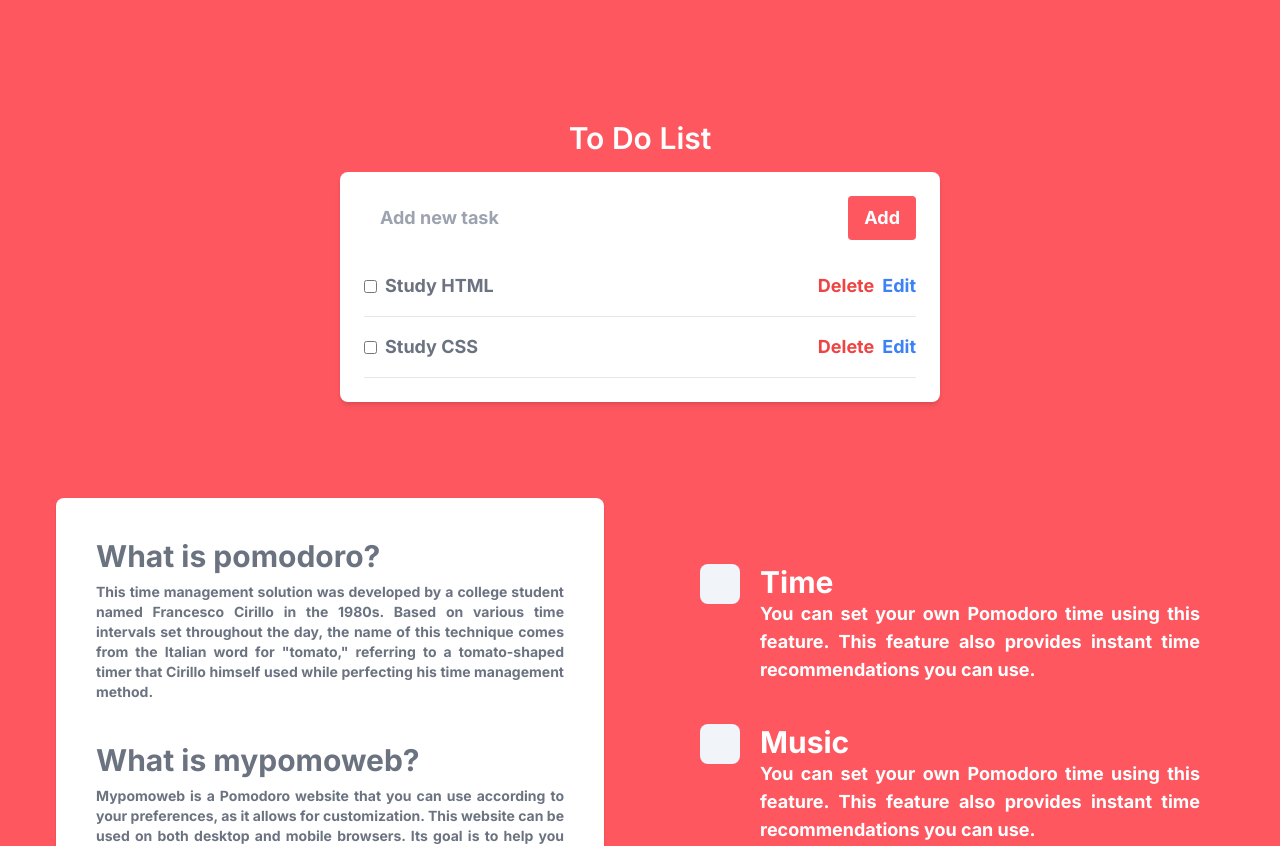
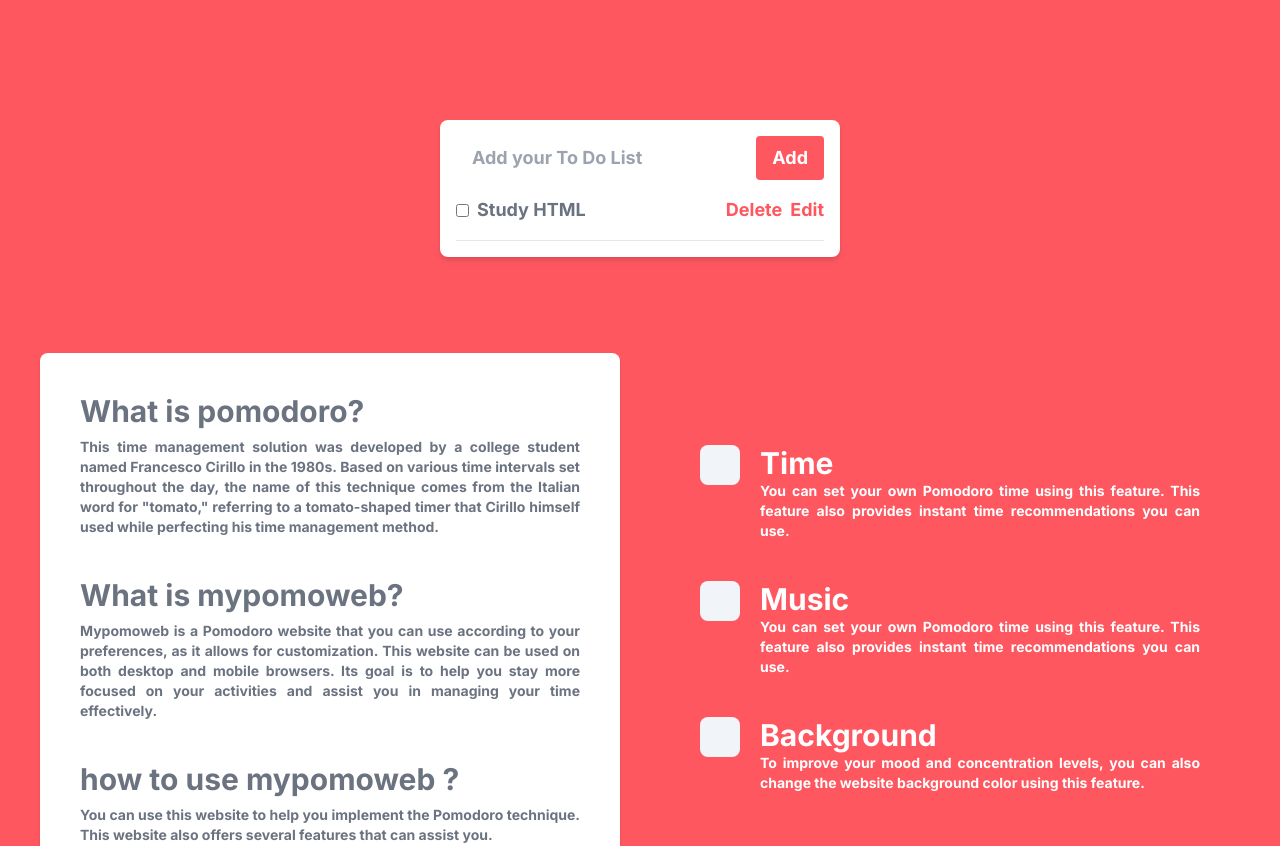
Before and after one commit to MouReyRB/pomoweb, a Next.js app: page / in a window 1280 px wide. Shown: the part 720-1566 px from the top of the page. Built offline with nearby package versions, Linux system fonts and the light colour scheme; some icons are missing.

Commit message:
optimize todo and add effect menus

```diff
--- a/app/page.jsx
+++ b/app/page.jsx
@@ -54,7 +54,7 @@
 
     // To Do List
     const [tasks, setTasks] = useState([
-        "Study HTML", "Study CSS"
+        "Study HTML"
     ]);
     const [newTask, setNewTask] = useState("");
 
@@ -125,19 +125,16 @@
             </div>
             <div className="text-white text-lg font-bold p-10 w-full"
                 style={{ backgroundColor: `#${globalColor}` }} >
-                <h1 className="text-center text-3xl font-semibold mb-4">
-                    To Do List
-                </h1>
-                <div className="md:w-1/2 mx-auto text-gray-500 dark:text-gray-400">
-                    <div className="bg-white shadow-md rounded-lg p-6">
+                <div className="md:w-1/3 mx-auto text-gray-500 dark:text-gray-400 text-sm sm:text-lg">
+                    <div className="bg-white shadow-md rounded-lg p-4">
                         <form onSubmit={handleAddTask}>
-                            <div className="flex mb-4">
+                            <div className="flex">
                                 <input
                                     type="text"
-                                    className="w-full px-4 py-2 mr-2 rounded-lg border-gray-300 focus:outline-none focus:border-blue-500"
+                                    className="w-full px-4 py-2 mr-2  rounded-lg border-gray-300 focus:outline-none focus:border-blue-500"
                                     value={newTask}
                                     onChange={(e) => setNewTask(e.target.value)}
-                                    placeholder="Add new task"
+                                    placeholder="Add your To Do List"
                                     required
                                 />
                                 <button className="bg-blue-500 hover:bg-blue-700 text-white font-bold py-2 px-4 rounded"
@@ -161,16 +158,18 @@
                                         />
                                         <span>{task}</span>
                                     </label>
-                                    <div>
+                                    <div >
                                         <button
                                             className="text-red-500 hover:text-red-700 mr-2"
                                             onClick={() => handleDeleteTask(index)}
+                                            style={{ color: `#${globalColor}` }}
                                         >
                                             Delete
                                         </button>
                                         <button
                                             className="text-blue-500 hover:text-blue-700"
                                             onClick={() => handleEditTask(index)}
+                                            style={{ color: `#${globalColor}` }}
                                         >
                                             Edit
                                         </button>
@@ -183,7 +182,7 @@
             </div>
             <div className="text-white text-lg font-bold p-10 w-full grid gap-10 md:grid-cols-2"
                 style={{ backgroundColor: `#${globalColor}` }}>
-                <div className="space-y-10 text-white text-lg font-bold p-10 bg-white rounded-lg shadow m-4 dark:bg-gray-800">
+                <div className="space-y-10 text-white text-lg font-bold p-10 bg-white rounded-lg shadow m-4 dark:bg-gray-800 mx-auto ">
                     <div className="space-y-2 text-sm text-gray-500 dark:text-gray-400">
                         <h1 className="text-3xl">What is pomodoro?</h1>
                         <p style={{ textAlign: 'justify' }}>This time management solution was developed by a college student named Francesco Cirillo in
@@ -204,7 +203,7 @@
                             offers several features that can assist you.</p>
                     </div>
                 </div>
-                <div className="space-y-10 flex flex-col justify-center text-white text-lg font-bold p-10 w-full">
+                <div className="space-y-10 text-sm flex flex-col justify-center text-white text-lg font-bold p-10 w-full">
                     <div className="flex gap-5">
                         <div className="p-2 rounded-lg bg-secondary aspect-square w-min h-min">
                             <Icon
--- a/components/menus.jsx
+++ b/components/menus.jsx
@@ -14,13 +14,15 @@
   setLongBreakLength,
 }) => {
   const [modal, setModal] = useState(null);
+  const [isModalVisible, setIsModalVisible] = useState(false);
   const [isScrolling, setIsScrolling] = useState(false);
-  const [isTop, setIsTop] = useState(true); // State untuk menentukan apakah pengguna berada di bagian atas halaman
+  const [isTop, setIsTop] = useState(true);
   const globalColor = useGlobalColor((state) => state.globalColor);
 
   useEffect(() => {
+    let scrollTimeout;
+
     const handleScroll = () => {
-      let scrollTimeout; // Deklarasi scrollTimeout di sini
       if (!isScrolling) {
         setIsScrolling(true);
       }
@@ -29,7 +31,6 @@
         setIsScrolling(false);
       }, 200);
 
-      // Cek apakah pengguna berada di bagian atas halaman
       if (window.scrollY === 0) {
         setIsTop(true);
       } else {
@@ -41,8 +42,19 @@
 
     return () => {
       window.removeEventListener('scroll', handleScroll);
+      clearTimeout(scrollTimeout);
     };
   }, [isScrolling]);
+
+  const handleSetModal = (label) => {
+    if (label) {
+      setModal(label);
+      setTimeout(() => setIsModalVisible(true), 0); // Menunda perubahan isModalVisible
+    } else {
+      setIsModalVisible(false);
+      setTimeout(() => setModal(null), 500); // Menunggu animasi selesai sebelum mengubah modal
+    }
+  };
 
   const menuItems = [
     {
@@ -56,33 +68,32 @@
           setFocusLength={setFocusLength}
           setShortBreakLength={setShortBreakLength}
           setLongBreakLength={setLongBreakLength}
-          setModal={setModal}
+          setModal={handleSetModal}
         />
       ),
     },
     {
       icon: 'material-symbols-light:music-note-rounded',
       label: 'Music',
-      modal: <MusicMenu setModal={setModal} />,
+      modal: <MusicMenu setModal={handleSetModal} />,
     },
     {
       icon: 'material-symbols-light:image-rounded',
       label: 'Background',
-      modal: <BackgroundMenu setModal={setModal} />,
+      modal: <BackgroundMenu setModal={handleSetModal} />,
     },
   ];
 
   return (
     <div
-      className={`fixed top-10 right-0 w-full justify-center md:w-fit md:justify-end md:right-10 grid grid-cols-3 md:gap-3 ${
-        isScrolling || !isTop ? 'hidden' : 'block'
+      className={`fixed top-10 right-0 w-full justify-center md:w-fit md:justify-end md:right-10 grid grid-cols-3 md:gap-3 transition-opacity duration-500 ${
+        isScrolling || !isTop ? 'opacity-0 animate-fadeOut' : 'opacity-100 animate-fadeIn'
       }`}
     >
       {menuItems.map((item, index) => (
-        <>
+        <div key={index} className="relative">
           <div
-            key={index}
-            onClick={() => setModal(item.label)}
+            onClick={() => handleSetModal(item.label)}
             className="flex flex-col items-center font-semibold gap-1 hover:text-slate-700 cursor-pointer"
           >
             <div className="p-2 rounded-lg bg-secondary">
@@ -94,8 +105,12 @@
             </div>
             <p>{item.label}</p>
           </div>
-          {modal === item.label && item.modal}
-        </>
+          {modal === item.label && (
+            <div className={`absolute top-0 right-0 z-50 transition-opacity duration-500 ${isModalVisible ? 'opacity-100' : 'opacity-0'}`}>
+              {item.modal}
+            </div>
+          )}
+        </div>
       ))}
     </div>
   );
--- a/components/menus/background-menu.jsx
+++ b/components/menus/background-menu.jsx
@@ -1,6 +1,6 @@
-import {Icon} from '@iconify/react';
-import {Button} from "@/components/ui/button";
-import {useGlobalColor} from "@/store/background";
+import { Icon } from '@iconify/react';
+import { Button } from "@/components/ui/button";
+import { useGlobalColor } from "@/store/background";
 
 const themes = [
   {
@@ -10,6 +10,15 @@
       'CF464D',
       'A7383D',
       '692A2D',
+    ]
+  },
+  {
+    color: [
+      'FFAB58',
+      'FFB46B',
+      'D38C47',
+      'AA7139',
+      '6B4A2B',
     ]
   },
   {
@@ -66,41 +75,37 @@
       '552240',
     ]
   }
-]
+];
 
-const BackgroundMenu = ({setModal}) => {
-    const setGlobalColor = useGlobalColor(state => state.setGlobalColor)
+const BackgroundMenu = ({ setModal }) => {
+  const setGlobalColor = useGlobalColor(state => state.setGlobalColor);
 
   return (
     <div
-            className="transition-all fixed flex-col top-10 right-0 w-full md:w-1/3 bg-secondary rounded-l-lg p-5 space-y-5 text-slate-700">
+      className="transition-all fixed top-10 right-0 z-50 w-full md:w-1/3 bg-secondary rounded-l-lg p-5 space-y-5 text-slate-700"
+    >
       <div className="flex justify-between items-center">
-                <Icon icon="material-symbols-light:image-rounded" className="text-2xl"/>
+        <Icon icon="material-symbols-light:image-rounded" className="text-2xl" />
         <p>Background</p>
         <Button variant="ghost" onClick={() => setModal(null)}>
-                    <Icon icon="material-symbols-light:close-rounded" className="text-2xl"/>
+          <Icon icon="material-symbols-light:close-rounded" className="text-2xl" />
         </Button>
       </div>
-            {themes.map((theme, index) => {
-                return (
+      {themes.map((theme, index) => (
         <div key={index} className="grid grid-cols-5 gap-3 w-full">
-                        {theme.color.map((color, index) => {
-                            return (
+          {theme.color.map((color, index) => (
             <Button
               key={index}
               variant="ghost"
               className="w-full h-10 rounded-full"
               onClick={() => setGlobalColor(color)}
-                                    style={{backgroundColor: `#${color}`}}
-                                >
-                                </Button>
-                            )
-                        })}
+              style={{ backgroundColor: `#${color}` }}
+            />
+          ))}
         </div>
-                )
-            })}
+      ))}
     </div>
-    )
-}
+  );
+};
 
-export default BackgroundMenu
+export default BackgroundMenu;
--- a/components/menus/time-menu.jsx
+++ b/components/menus/time-menu.jsx
@@ -95,7 +95,7 @@
 
     return (
         <div
-            className="transition-all fixed flex-col top-10 right-0 w-full md:w-1/2 bg-secondary rounded-l-lg p-5 text-slate-700">
+            className="transition-all fixed flex-col top-10 right-0 w-full md:w-1/3 bg-secondary rounded-l-lg p-5 text-slate-700">
             <div className="space-y-5 relative w-full">
                 <div className="flex justify-between items-center">
                     <Icon icon="material-symbols-light:alarm-rounded" className="text-2xl"/>
--- a/components/pomodoro.jsx
+++ b/components/pomodoro.jsx
@@ -118,6 +118,8 @@
 
     const formatTime = (value) => String(value).padStart(2, '0');
 
+
+
     return (
         <>
             <p className="text-xl md:text-2xl font-semibold text-center">
@@ -236,6 +238,7 @@
                 {/*    />*/}
                 {/*</div>*/}
             </div>
+
         </>
     )
 }
```
Lines whose indentation alone changed are shown as unchanged.
